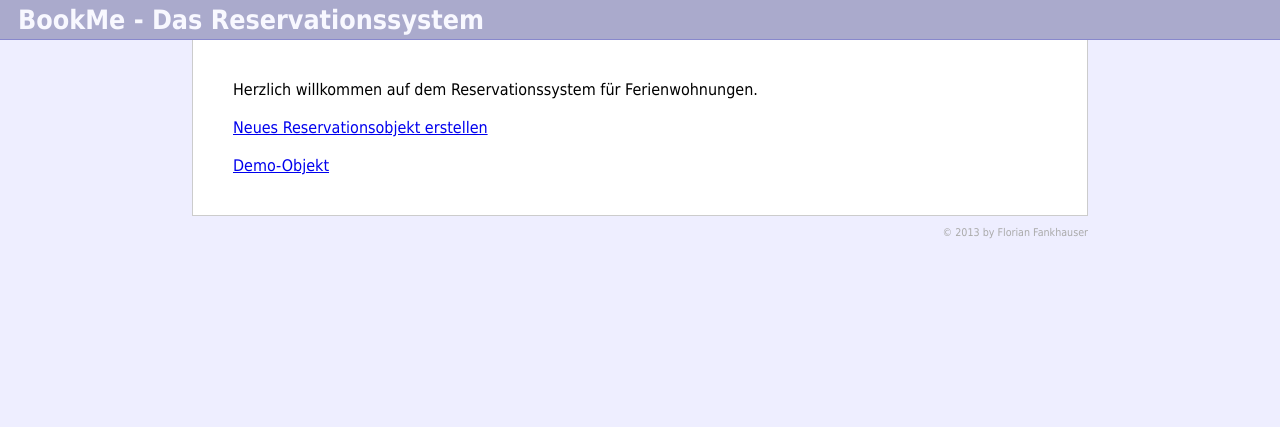
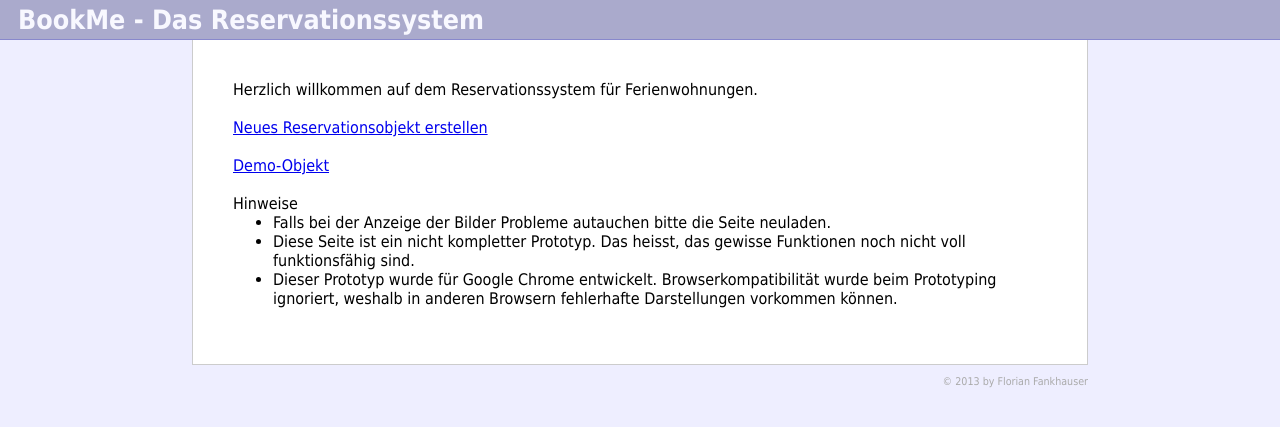
Before and after one commit to flofank/reservation, a PHP site: page / in a window 1280 px wide. Shown: the top 427 px of the page. Run offline with PHP 8.4, Linux system fonts and the light colour scheme.

Commit message:
added some information messages to welcome.php

```diff
--- a/welcome.php
+++ b/welcome.php
@@ -4,4 +4,12 @@
     <a href='index.php?admin'>Neues Reservationsobjekt erstellen</a>
     <br><br>
     <a href='index.php?show=reservHash'>Demo-Objekt</a>
+    <div><br/>
+        Hinweise
+        <ul>
+            <li>Falls bei der Anzeige der Bilder Probleme autauchen bitte die Seite neuladen.</li>
+            <li>Diese Seite ist ein nicht kompletter Prototyp. Das heisst, das gewisse Funktionen noch nicht voll funktionsfähig sind.</li>
+            <li>Dieser Prototyp wurde für Google Chrome entwickelt. Browserkompatibilität wurde beim Prototyping ignoriert, weshalb in anderen Browsern fehlerhafte Darstellungen vorkommen können.
+        </ul>
+    </div>
 </div>
```
